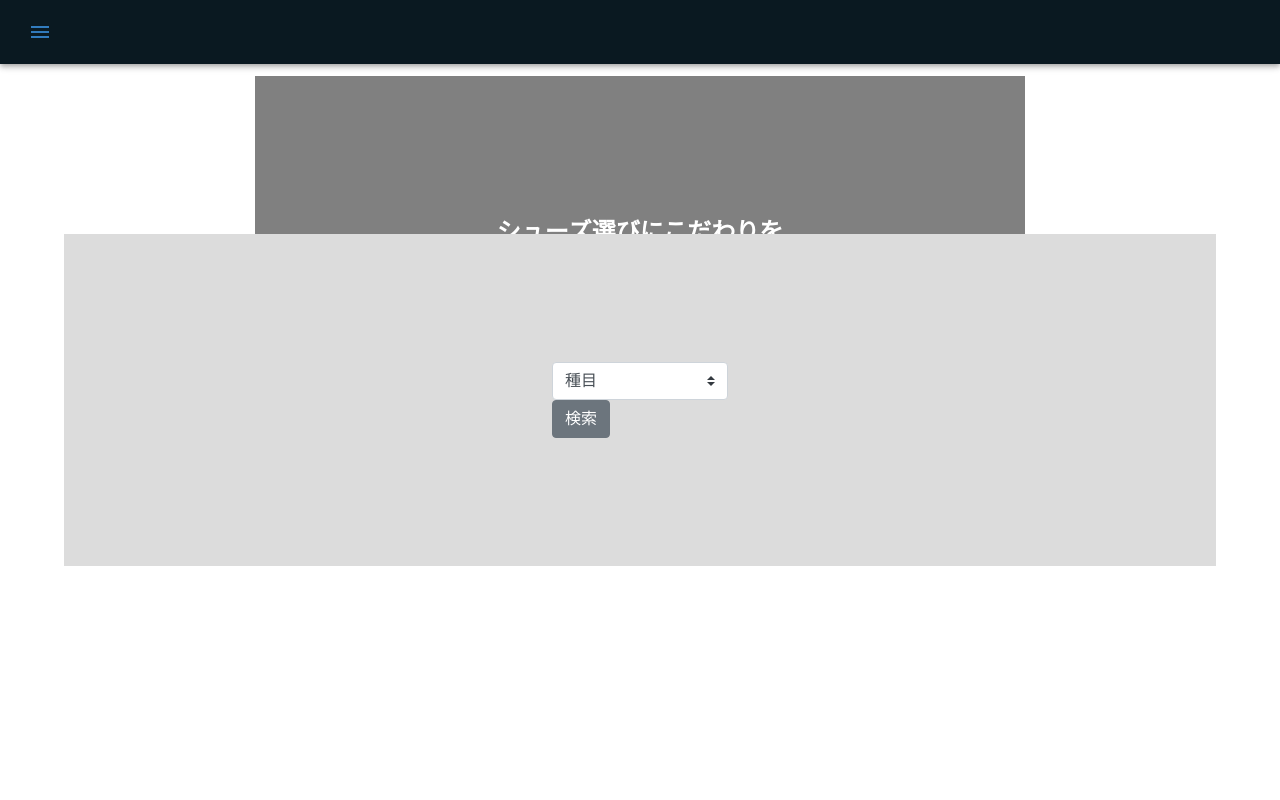
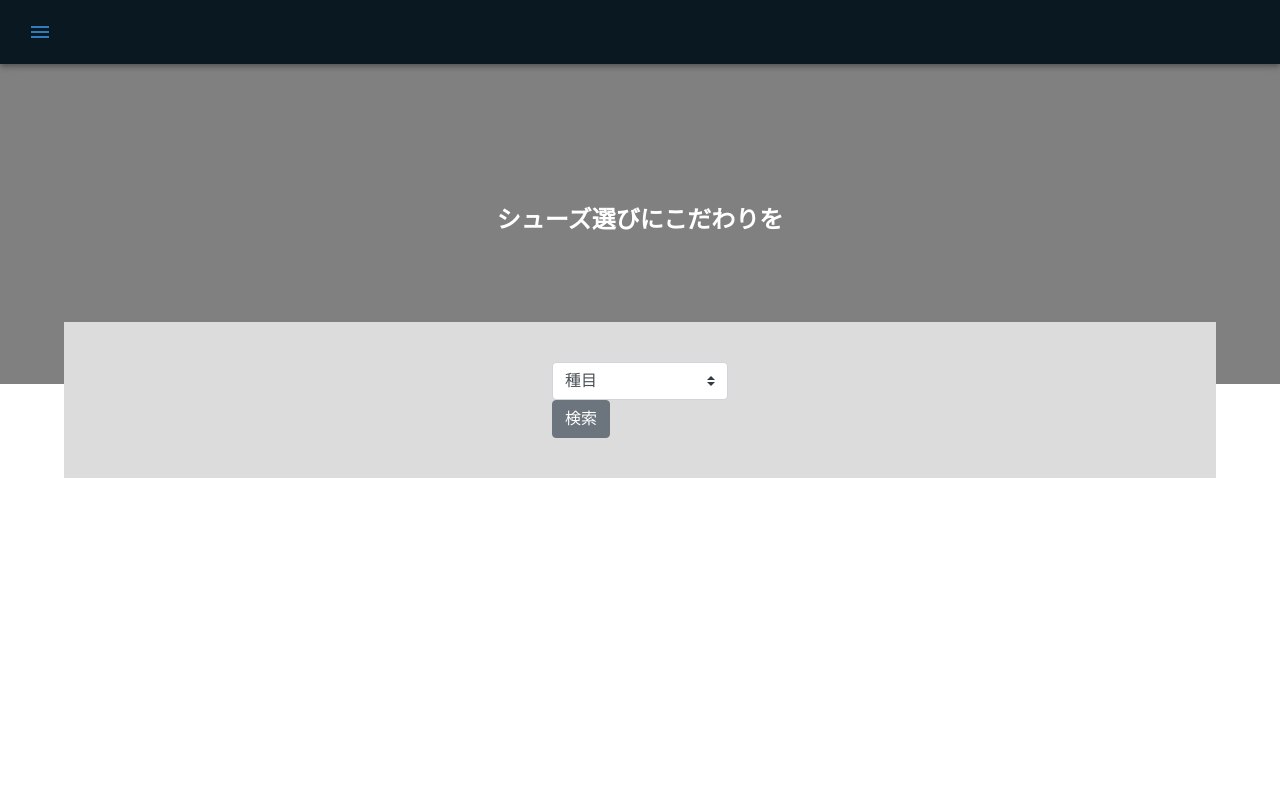
Before and after one commit to shoespicks/shoespicks, a Nuxt app: page / in a window 1280 px wide. Shown: the top 800 px of the page. Built offline with nearby package versions, Linux system fonts and the light colour scheme.

Commit message:
index　containerの排除

```diff
--- a/assets/css/style.css
+++ b/assets/css/style.css
@@ -142,11 +142,7 @@ html {
   margin: 0 auto;
 }
 
-/* .testtest {
-  background-color: #2D80F7 !important;
-  color: white !important;
-  border-color: #2D80F7 !important;
-} */
+
 
 /* section 3 */
 .commonlySeen {
@@ -216,3 +212,11 @@ html {
 .theme--dark.v-btn.v-btn--icon {
   color: #327cbe; /* vuetifyの上書き */
 }
+
+
+@media screen and (min-width: 768px){
+  .topSearchBar {
+    top: 50vh;
+    padding: 5vh;
+  }
+}
--- a/pages/index.vue
+++ b/pages/index.vue
@@ -1,5 +1,5 @@
 <template>
-  <div class="container">
+  <div>
 
     <section class="topView">
       <h1>シューズ選びにこだわりを</h1>
```
